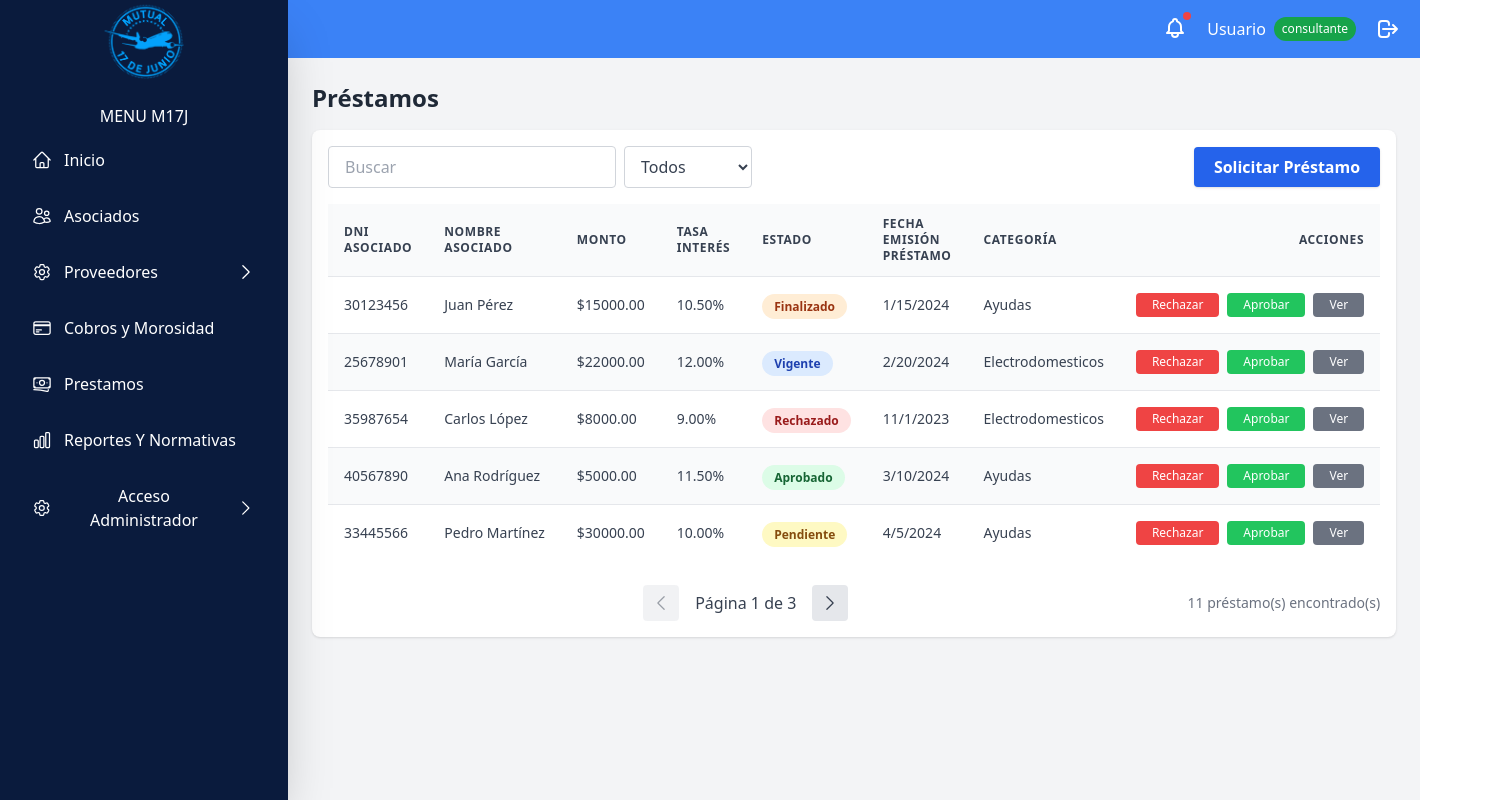
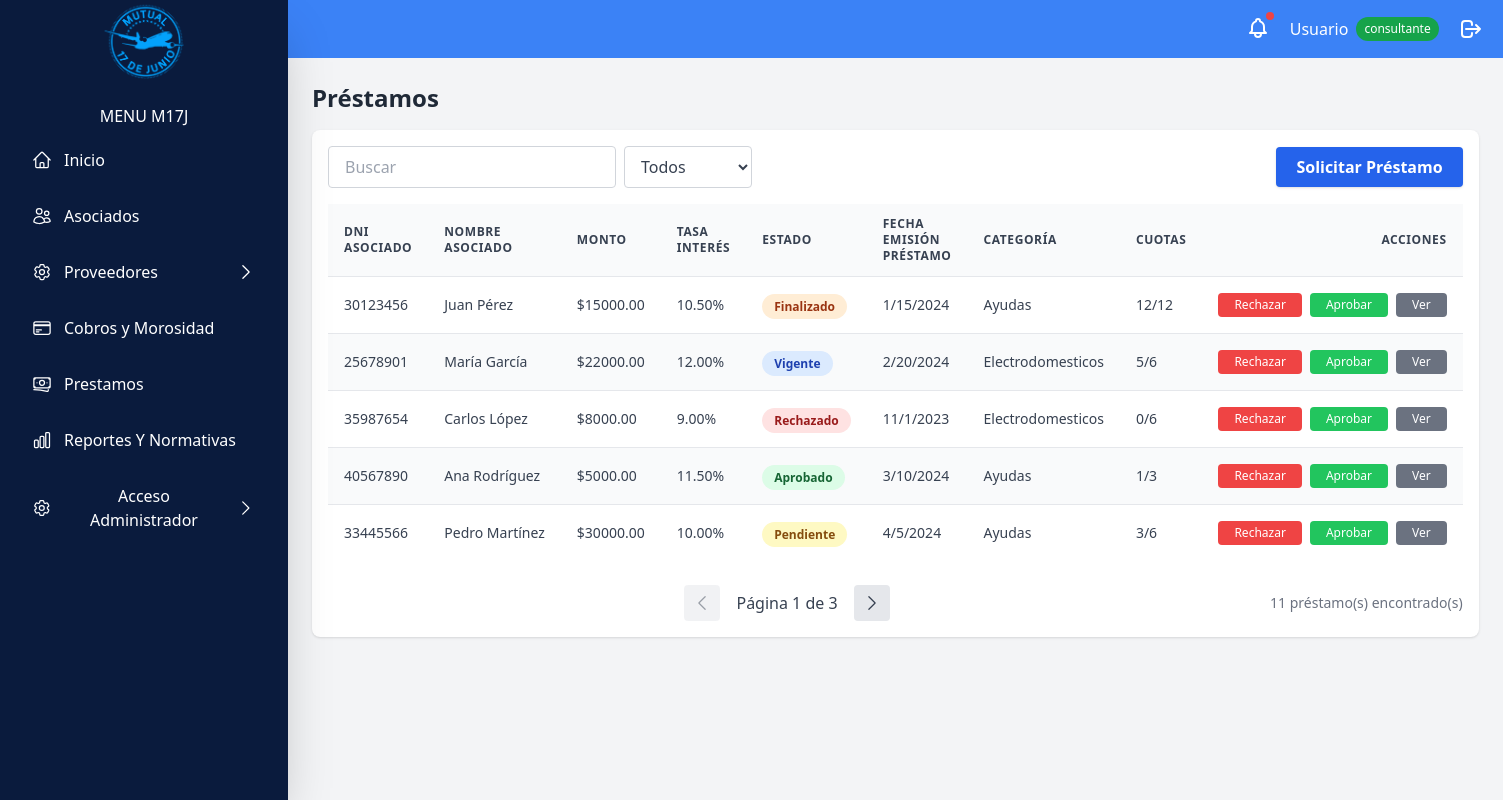
Before and after one commit to alanfrancoa/Mutual-17-Junio, a React (Create React App) app in the folder frontend/Mutual/: page /prestamos in a window 1280 px wide. Shown: the whole page, 1503 px wide, since content can reach past the window. Built offline with nearby package versions, Linux system fonts and the light colour scheme.

Commit message:
Agregado columna "Cuotas" al listado de prestamos

```diff
--- a/frontend/Mutual/src/pages/modules/loans/listLoans.tsx
+++ b/frontend/Mutual/src/pages/modules/loans/listLoans.tsx
@@ -17,6 +17,7 @@ const initialLoans = [
     category: "Ayudas",
     status: "Finalizado",
     active: true,
+    installments: { current: 12, total: 12 },
   },
   {
     id: 2,
@@ -29,6 +30,7 @@ const initialLoans = [
     status: "Vigente",
     category: "Electrodomesticos",
     active: true,
+    installments: { current: 5, total: 6 },
   },
   {
     id: 3,
@@ -41,6 +43,7 @@ const initialLoans = [
     status: "Rechazado",
     category: "Electrodomesticos",
     active: false,
+    installments: { current: 0, total: 6 },
   },
   {
     id: 4,
@@ -53,6 +56,7 @@ const initialLoans = [
     status: "Aprobado",
     category: "Ayudas",
     active: true,
+    installments: { current: 1, total: 3 },
   },
   {
     id: 5,
@@ -65,6 +69,7 @@ const initialLoans = [
     status: "Pendiente",
     category: "Ayudas",
     active: true,
+    installments: { current: 3, total: 6 },
   },
   {
     id: 6,
@@ -77,6 +82,7 @@ const initialLoans = [
     status: "Rechazado",
     category: "Ayudas",
     active: false,
+    installments: { current: 0, total: 0 },
   },
   {
     id: 7,
@@ -89,6 +95,7 @@ const initialLoans = [
     status: "Aprobado",
     active: true,
     category: "Ayudas",
+    installments: { current: 1, total: 6 },
   },
   {
     id: 8,
@@ -101,6 +108,7 @@ const initialLoans = [
     status: "Pendiente",
     active: true,
     category: "Electrodomesticos",
+    installments: { current: 0, total: 0},
   },
   {
     id: 9,
@@ -113,6 +121,7 @@ const initialLoans = [
     status: "Aprobado",
     active: true,
     category: "Electrodomesticos",
+    installments: { current: 5, total: 12 },
   },
   {
     id: 10,
@@ -125,6 +134,7 @@ const initialLoans = [
     status: "Aprobado",
     active: true,
     category: "Electrodomesticos",
+    installments: { current: 5, total: 12 },
   },
   {
     id: 11,
@@ -137,6 +147,7 @@ const initialLoans = [
     status: "Pendiente",
     active: true,
     category: "Ayudas",
+    installments: { current: 0, total: 0 },
   },
 ];
 
@@ -334,6 +345,9 @@ const Loans: React.FC<DashboardProps> = ({
                       <th className="px-4 py-3 text-left text-xs font-semibold text-gray-700 uppercase tracking-wider">
                         Categoría
                       </th>
+                      <th className="px-4 py-3 text-left text-xs font-semibold text-gray-700 uppercase tracking-wider">
+                        Cuotas
+                      </th>
                       <th className="px-4 py-3 text-right text-xs font-semibold text-gray-700 uppercase tracking-wider">
                         Acciones
                       </th>
@@ -343,7 +357,7 @@ const Loans: React.FC<DashboardProps> = ({
                     {paginatedLoans.length === 0 ? (
                       <tr>
                         <td
-                          colSpan={8}
+                          colSpan={9}
                           className="text-center py-8 text-gray-400"
                         >
                           No hay préstamos registrados para mostrar.
@@ -391,6 +405,11 @@ const Loans: React.FC<DashboardProps> = ({
                           </td>
                           <td className="px-4 py-4 whitespace-nowrap text-sm text-gray-700">
                             {loan.category}
+                          </td>
+                          <td className="px-4 py-4 whitespace-nowrap text-sm text-gray-700">
+                            {loan.installments
+                              ? `${loan.installments.current}/${loan.installments.total}`
+                              : "-"}
                           </td>
                           <td className="px-4 py-4 text-right whitespace-nowrap text-sm font-medium">
                             <div className="space-x-2 flex justify-end">
```
